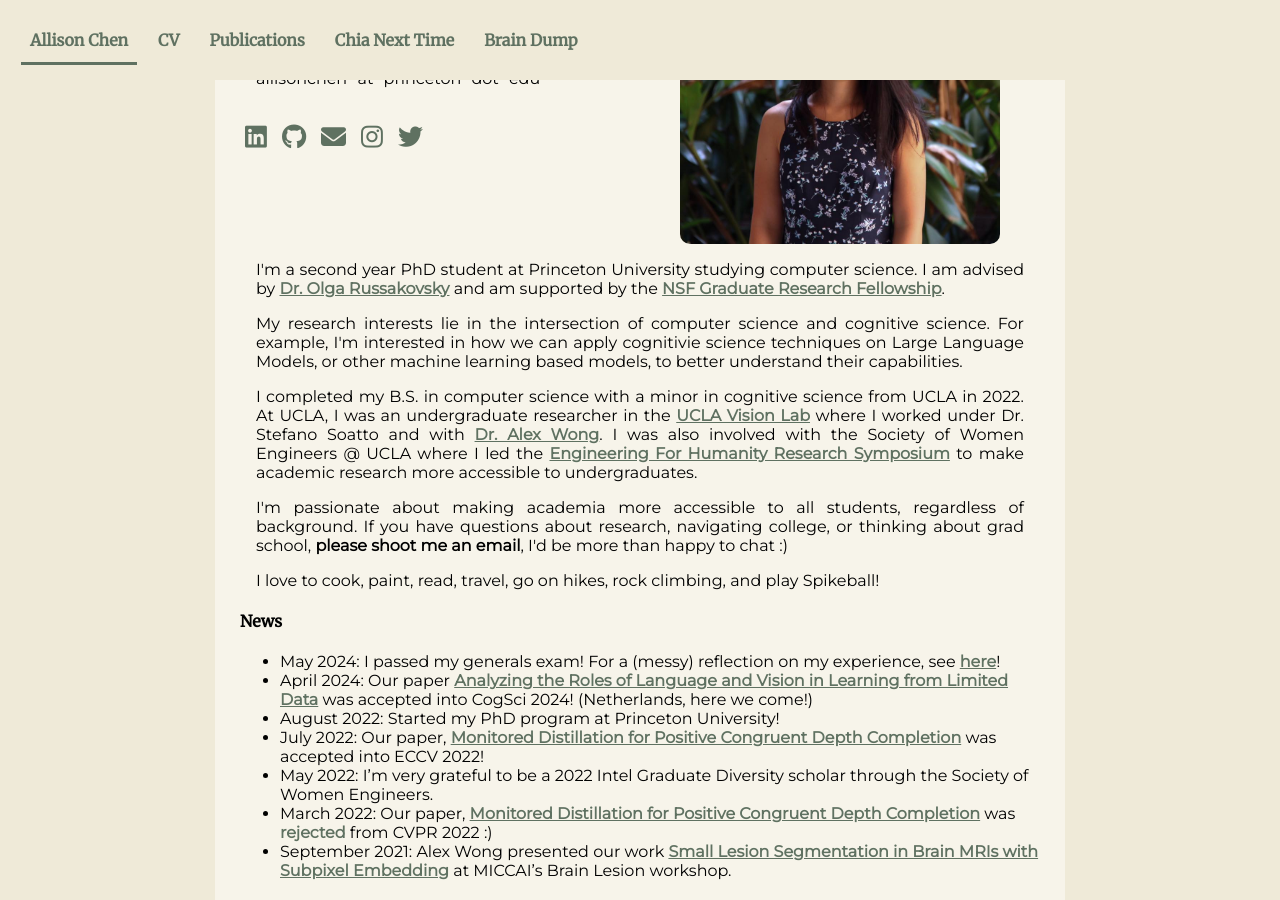
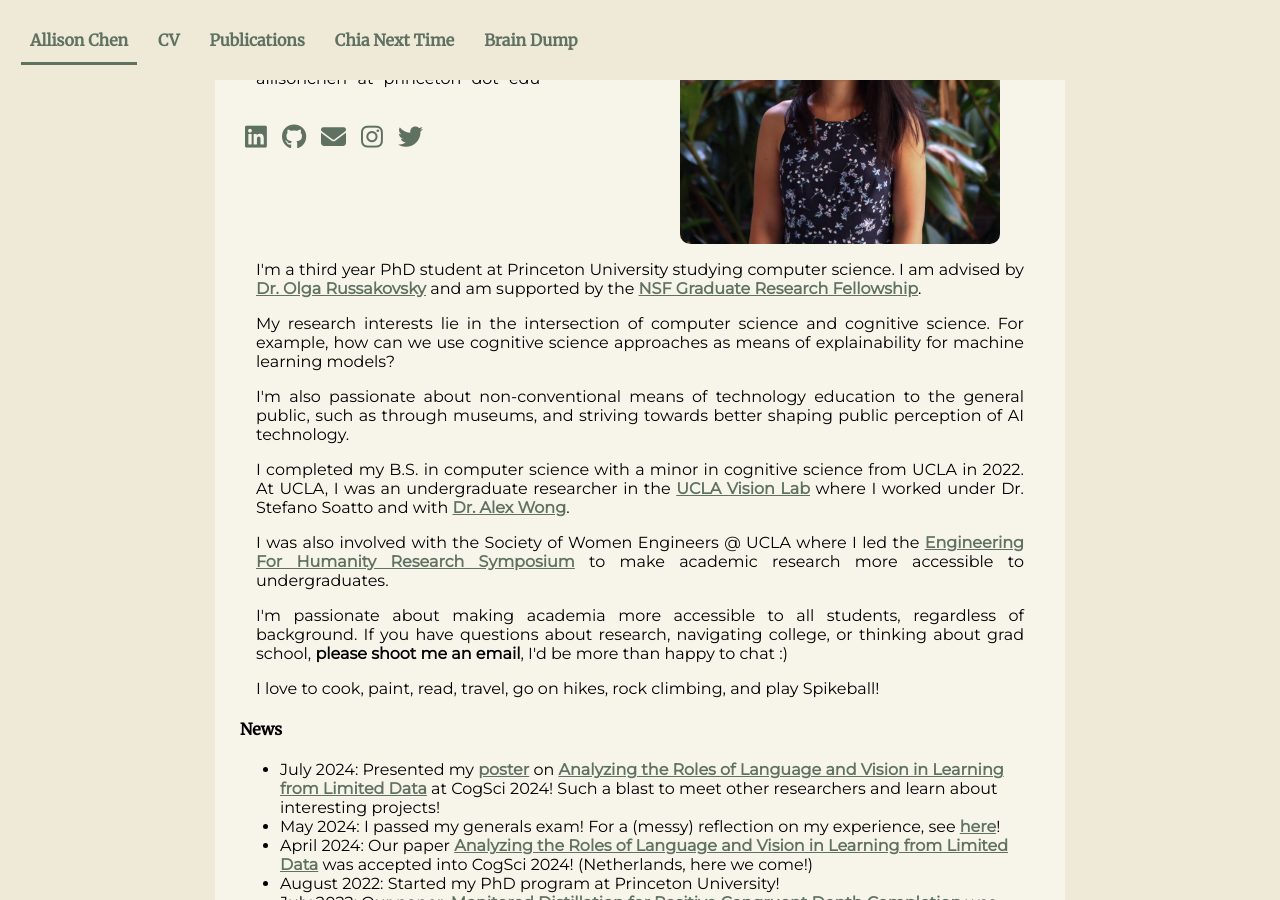
Before and after one commit to allisonchen23/allisonchen23.github.io, a Jekyll site: the page built from index.md, in a window 1280 px wide and 900 px high, scrolled down 201 px. Built offline with Jekyll 4.4.1, drawn with Linux system fonts in a browser that asks for light colours; nearby versions of some CDN libraries.

Commit message:
updated with july updates

```diff
--- a/index.md
+++ b/index.md
@@ -18,15 +18,18 @@ nav_category: home
 		</div>
 	</div>
 	<div>
-		<p>I'm a second year PhD student at Princeton University studying computer science. I am advised by <a href="https://www.cs.princeton.edu/~olgarus/">Dr. Olga Russakovsky</a> and am supported by the <a href="https://www.nsfgrfp.org/">NSF Graduate Research Fellowship</a>. </p>
-		<p>My research interests lie in the intersection of computer science and cognitive science. For example, I'm interested in how we can apply cognitivie science techniques on Large Language Models, or other machine learning based models, to better understand their capabilities. </p>
-		<p>I completed my B.S. in computer science with a minor in cognitive science from UCLA in 2022. At UCLA, I was an undergraduate researcher in the <a href="http://vision.ucla.edu/">UCLA Vision Lab</a> where I worked under Dr. Stefano Soatto and with <a href="http://web.cs.ucla.edu/~alexw/">Dr. Alex Wong</a>. I was also involved with the Society of Women Engineers @ UCLA where I led the <a href="https://samueli.ucla.edu/engineering-for-humanity-research-symposium/">Engineering For Humanity Research Symposium</a> to make academic research more accessible to undergraduates.</p>
+		<p>I'm a third year PhD student at Princeton University studying computer science. I am advised by <a href="https://www.cs.princeton.edu/~olgarus/">Dr. Olga Russakovsky</a> and am supported by the <a href="https://www.nsfgrfp.org/">NSF Graduate Research Fellowship</a>. </p>
+		<p>My research interests lie in the intersection of computer science and cognitive science. For example, how can we use cognitive science approaches as means of explainability for machine learning models? </p>
+		<p>I'm also passionate about non-conventional means of technology education to the general public, such as through museums, and striving towards better shaping public perception of AI technology.</p>
+		<p>I completed my B.S. in computer science with a minor in cognitive science from UCLA in 2022. At UCLA, I was an undergraduate researcher in the <a href="http://vision.ucla.edu/">UCLA Vision Lab</a> where I worked under Dr. Stefano Soatto and with <a href="http://web.cs.ucla.edu/~alexw/">Dr. Alex Wong</a>. </p>
+		<p>I was also involved with the Society of Women Engineers @ UCLA where I led the <a href="https://samueli.ucla.edu/engineering-for-humanity-research-symposium/">Engineering For Humanity Research Symposium</a> to make academic research more accessible to undergraduates.</p>
 		<p>I'm passionate about making academia more accessible to all students, regardless of background. If you have questions about research, navigating college, or thinking about grad school, <b>please shoot me an email</b>, I'd be more than happy to chat :) </p>
 		<p>I love to cook, paint, read, travel, go on hikes, rock climbing, and play Spikeball!</p>
 	</div>
 </div>
 
 #### News
+* July 2024: Presented my [poster](https://drive.google.com/file/d/1KdObWScGRxHEpTNkZtz2VDlODc0iicXr/view) on [Analyzing the Roles of Language and Vision in Learning from Limited Data](https://arxiv.org/pdf/2403.19669) at CogSci 2024! Such a blast to meet other researchers and learn about interesting projects!
 * May 2024: I passed my generals exam! For a (messy) reflection on my experience, see <a href="https://docs.google.com/document/d/13z1pGsYsNQvXE8NF5bIhwbxDxz3BSDtAzbN5JB8IrXc/edit?usp=sharing">here</a>!
 * April 2024: Our paper [Analyzing the Roles of Language and Vision in Learning from Limited Data](https://arxiv.org/pdf/2403.19669) was accepted into CogSci 2024! (Netherlands, here we come!)
 * August 2022: Started my PhD program at Princeton University!
```
Also changed, not shown: publications.md (+1 -1 lines), Gemfile.lock.
